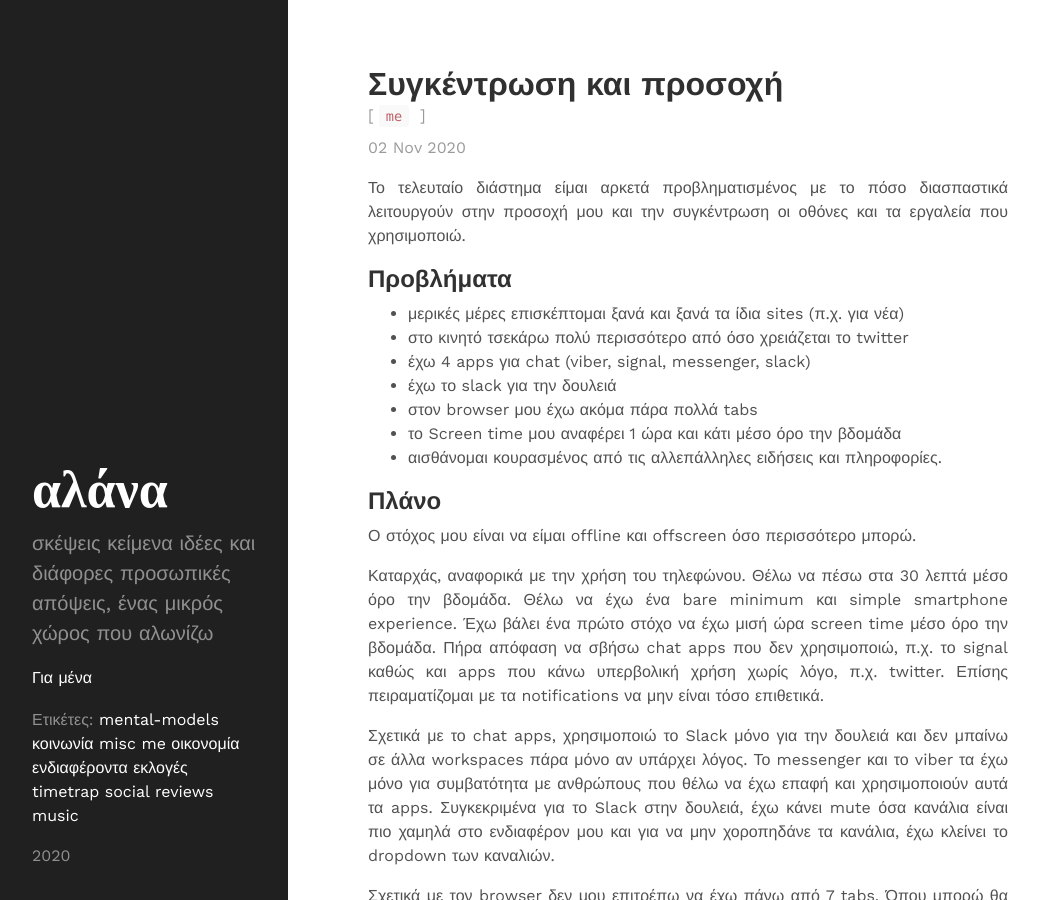
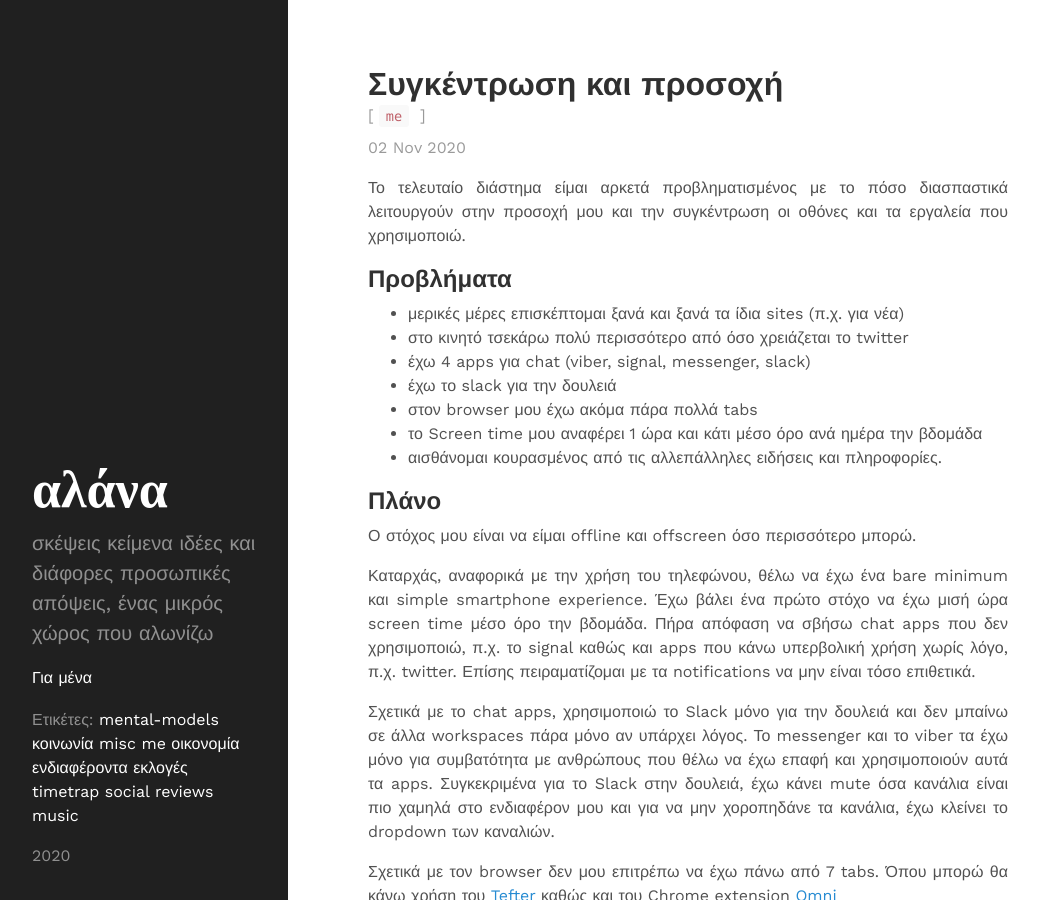
Before and after one commit to chief/chief.github.io, a Jekyll site: the page built from _posts/2020-11-02-sigkentrosi.md, in a window 1280 px wide and 900 px high. Shown: the whole window, without its empty margins (0-1039 px from the left). Built offline with Jekyll 4.4.1, drawn with Linux system fonts in a browser that asks for light colours; some of the changed text lies outside the part shown.

Commit message:
Update sigkentrosi post

```diff
--- a/_posts/2020-11-02-sigkentrosi.md
+++ b/_posts/2020-11-02-sigkentrosi.md
@@ -18,7 +18,7 @@ tags: me
 * έχω 4 apps για chat (viber, signal, messenger, slack)
 * έχω το slack για την δουλειά
 * στον browser μου έχω ακόμα πάρα πολλά tabs
-* το Screen time μου αναφέρει 1 ώρα και κάτι μέσο όρο την βδομάδα
+* το Screen time μου αναφέρει 1 ώρα και κάτι μέσο όρο ανά ημέρα την βδομάδα
 * αισθάνομαι κουρασμένος από τις αλλεπάλληλες ειδήσεις και πληροφορίες.
 
 ## Πλάνο
@@ -26,13 +26,12 @@ tags: me
 Ο στόχος μου είναι να είμαι offline και offscreen όσο περισσότερο
 μπορώ.
 
-Καταρχάς, αναφορικά με την χρήση του τηλεφώνου. Θέλω να πέσω στα 30
-λεπτά μέσο όρο την βδομάδα. Θέλω να έχω ένα bare minimum και simple
-smartphone experience. Έχω βάλει ένα πρώτο στόχο να έχω μισή ώρα screen
-time μέσο όρο την βδομάδα. Πήρα απόφαση να σβήσω chat apps που δεν
-χρησιμοποιώ, π.χ. το signal καθώς και apps που κάνω υπερβολική χρήση
-χωρίς λόγο, π.χ. twitter. Επίσης πειραματίζομαι με τα notifications να
-μην είναι τόσο επιθετικά.
+Καταρχάς, αναφορικά με την χρήση του τηλεφώνου, θέλω να έχω ένα bare
+minimum και simple smartphone experience. Έχω βάλει ένα πρώτο στόχο να
+έχω μισή ώρα screen time μέσο όρο την βδομάδα. Πήρα απόφαση να σβήσω
+chat apps που δεν χρησιμοποιώ, π.χ. το signal καθώς και apps που κάνω
+υπερβολική χρήση χωρίς λόγο, π.χ. twitter. Επίσης πειραματίζομαι με τα
+notifications να μην είναι τόσο επιθετικά.
 
 Σχετικά με το chat apps, χρησιμοποιώ το Slack μόνο για την δουλειά και
 δεν μπαίνω σε άλλα workspaces πάρα μόνο αν υπάρχει λόγος. Το messenger
```
Also changed, not shown: other parts of _posts/2020-11-02-sigkentrosi.md (+1 -1 lines).
